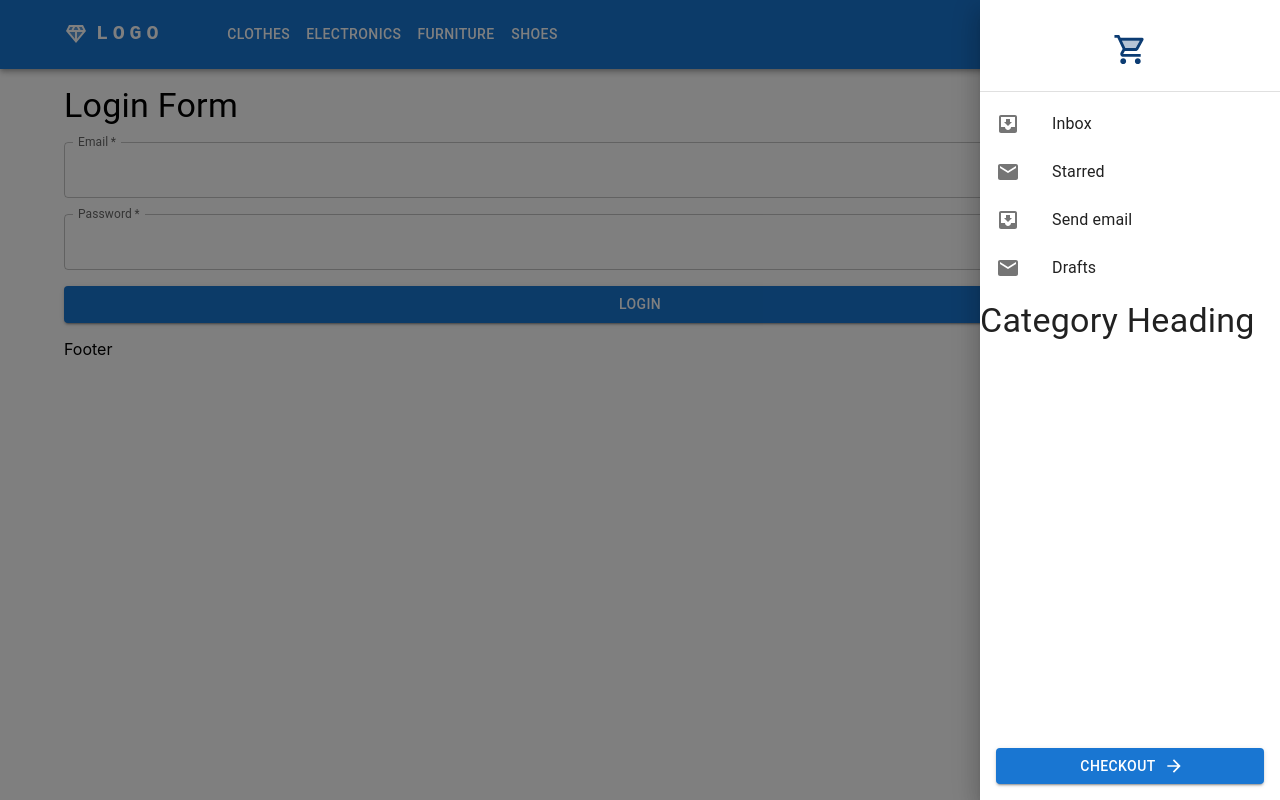
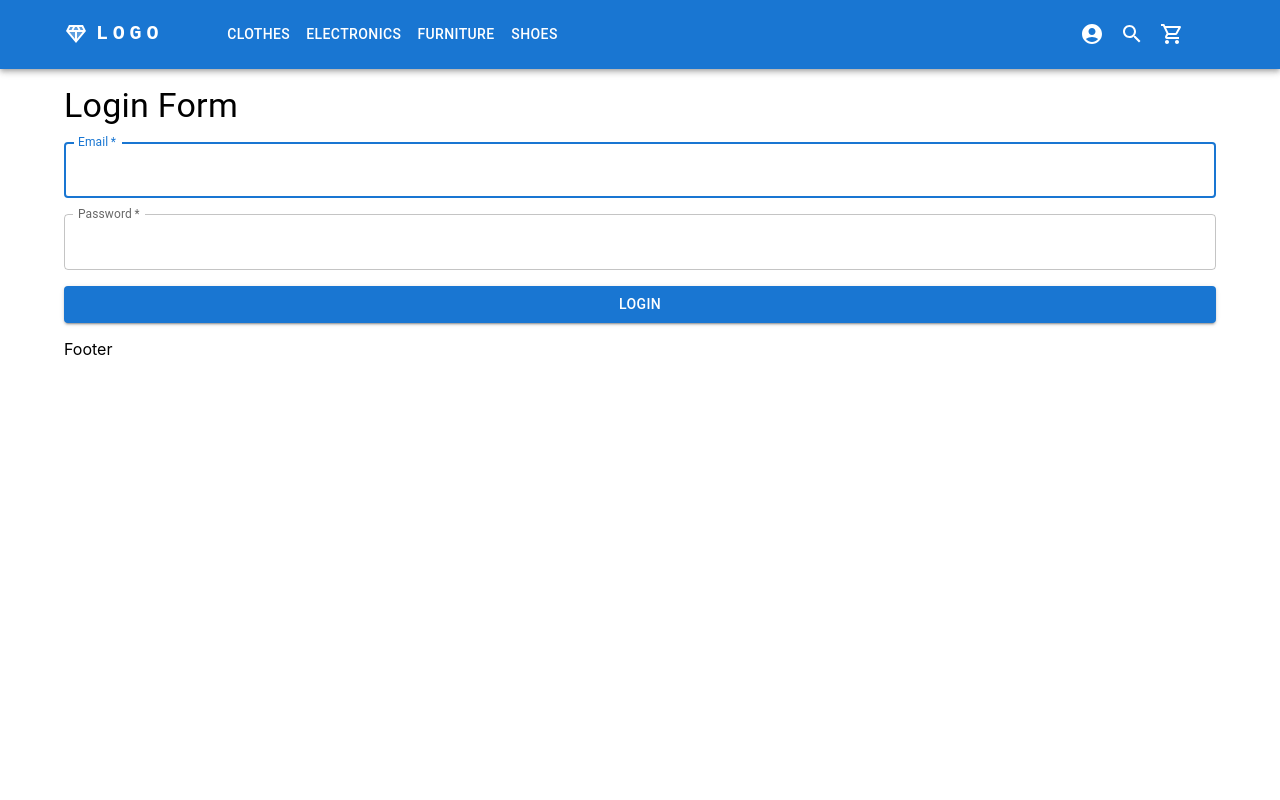
Before and after one commit to LRharlekin/fs17-frontend, a React (Create React App) app: page /login in a window 1280 px wide. Built offline with nearby package versions, Linux system fonts and the light colour scheme.

Commit message:
toggle of cart modal implemented

```diff
--- a/src/components/cart/CartDrawer.tsx
+++ b/src/components/cart/CartDrawer.tsx
@@ -1,4 +1,4 @@
-import React, { useState, KeyboardEvent, MouseEvent } from "react";
+import React, { /* useState, */ KeyboardEvent, MouseEvent } from "react";
 
 import {
   Box,
@@ -12,26 +12,34 @@ import {
   SwipeableDrawer,
 } from "@mui/material";
 
+/* -------- DELETE LATER -------- */
 import InboxIcon from "@mui/icons-material/MoveToInbox";
 import MailIcon from "@mui/icons-material/Mail";
+/* -------- DELETE LATER -------- */
 
 import CartHeader from "./CartHeader";
 import CheckoutButton from "./CheckoutButton";
 import ProductFeed from "../products/ProductFeed";
 
-const CartDrawer = () => {
-  const [cartOpen, setCartOpen] = useState(true);
+type CartDrawerProps = {
+  isCartOpen: boolean;
+  toggleFunc: () => void;
+};
 
+const CartDrawer = ({ isCartOpen, toggleFunc }: CartDrawerProps) => {
   const iOS =
     typeof navigator !== "undefined" &&
     /iPad|iPhone|iPod/.test(navigator.userAgent);
 
-  const toggleDrawer =
-    (newOpen: boolean) => (event: KeyboardEvent | MouseEvent) => {
-      setCartOpen(newOpen);
-    };
+  // const toggleDrawer = () => (event: KeyboardEvent | MouseEvent) => {
+  //   if (isCartOpen) {
+  //     onCartClose();
+  //   } else {
+  //     onCartOpen();
+  //   }
+  // };
 
-  const DrawerList = (
+  const CartList = (
     <Box role="presentation">
       <List>
         {["Inbox", "Starred", "Send email", "Drafts"].map((text, index) => (
@@ -54,9 +62,9 @@ const CartDrawer = () => {
       disableBackdropTransition={!iOS}
       /* disable discovery feature on iOS, so not to interfere with iOS's "swipe to go back" feature */
       disableDiscovery={iOS}
-      open={cartOpen}
-      onOpen={toggleDrawer(true)}
-      onClose={toggleDrawer(false)}
+      open={isCartOpen}
+      onOpen={toggleFunc}
+      onClose={toggleFunc}
     >
       <CartHeader />
       <Divider />
@@ -65,7 +73,7 @@ const CartDrawer = () => {
           width: 300,
         }}
       >
-        {DrawerList}
+        {CartList}
         <ProductFeed feedData={[]} />
       </Stack>
       <CheckoutButton />
--- a/src/components/nav/CartIconButton.tsx
+++ b/src/components/nav/CartIconButton.tsx
@@ -1,4 +1,4 @@
-import React from "react";
+import React, { useState } from "react";
 
 import { useNavigate } from "react-router-dom";
 
@@ -14,15 +14,22 @@ import CartDrawer from "../cart/CartDrawer";
 const CartIconButton = () => {
   const navigate = useNavigate();
   const cartQuantity = useAppSelector(selectCartQuantity);
+  const [isCartOpen, setIsCartOpen] = useState(false); // Add state variable
 
-  const handleCartClick = (event: React.MouseEvent<HTMLElement>) => {
-    navigate("/cart");
+  const toggleCartDrawer = () => {
+    setIsCartOpen(!isCartOpen); // Toggle the open state
+  };
+
+  const handleCartButtonClick = (event: React.MouseEvent<HTMLElement>) => {
+    // setIsCartOpen(!isCartOpen); // Toggle the open state
+    // navigate("/cart");
+    toggleCartDrawer(); // Call the toggle function
   };
 
   return (
     <>
       <NavToolTip title="Cart">
-        <IconButton color="inherit" onClick={handleCartClick}>
+        <IconButton color="inherit" onClick={handleCartButtonClick}>
           <Badge
             badgeContent={cartQuantity}
             color="secondary"
@@ -36,7 +43,8 @@ const CartIconButton = () => {
           </Badge>
         </IconButton>
       </NavToolTip>
-      <CartDrawer />
+      <CartDrawer toggleFunc={toggleCartDrawer} isCartOpen={isCartOpen} />{" "}
+      {/* Pass the open state to the CartDrawer component */}
     </>
   );
 };
```
